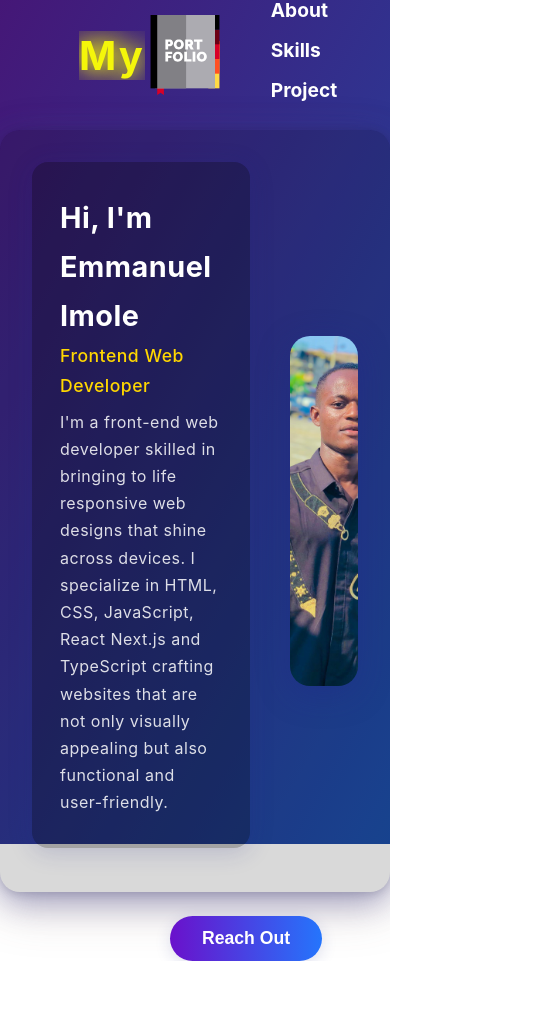
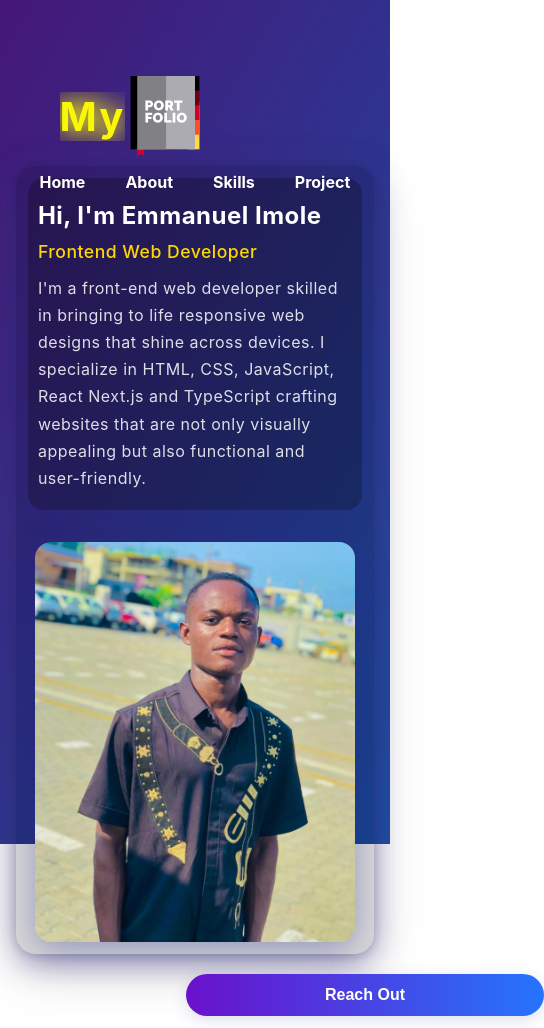
Before and after one commit to imoleayomi19/My-Portfolio, a Next.js app: page / in a window 390 px wide. Shown: the whole page, 544 px wide, since content can reach past the window. Before the commit the page ends 961 px from the top, so only its background shows below. Built offline with nearby package versions, Linux system fonts and the light colour scheme.

Commit message:
Implement responsive design for header, navigation, and home sections

```diff
--- a/src/app/global.css
+++ b/src/app/global.css
@@ -223,3 +223,195 @@ body {
 .home {
   margin-top: 100px;
 }
+
+@media (max-width: 768px) {
+  .header {
+    flex-direction: column;
+    align-items: flex-start;
+    padding: 16px 5%;
+    height: auto;
+  }
+
+  .header > div {
+    margin-top: 0;
+    margin-left: 0;
+    width: 100%;
+    justify-content: flex-start;
+  }
+
+  .portfolio-icon {
+    width: 48px;
+    height: 48px;
+    margin-right: 10px;
+  }
+
+  .nav {
+    font-size: 1rem;
+    margin: 0 0.5rem;
+    padding: 6px 12px;
+  }
+
+  .home-row,
+  .content {
+    flex-direction: column;
+    align-items: center;
+    gap: 20px;
+    max-width: 98vw;
+    padding: 12px;
+    margin: 24px auto 0 auto;
+  }
+
+  .home-image {
+    width: 90vw;
+    max-width: 320px;
+    height: auto;
+    margin-left: 0;
+  }
+
+  .home-image img {
+    width: 100%;
+    height: auto;
+    border-radius: 16px;
+  }
+
+  .home-btn {
+    width: 100%;
+    min-width: 0;
+    margin-top: 20px;
+    align-self: center;
+    font-size: 1rem;
+    padding: 12px 0;
+  }
+
+  .home-text {
+    padding: 18px 10px;
+    font-size: 1rem;
+  }
+}@media (max-width: 768px) {
+  .header {
+    flex-direction: column;
+    align-items: flex-start;
+    padding: 16px 5%;
+    height: auto;
+  }
+
+  .header > div {
+    margin-top: 0;
+    margin-left: 0;
+    width: 100%;
+    justify-content: flex-start;
+  }
+
+  .portfolio-icon {
+    width: 48px;
+    height: 48px;
+    margin-right: 10px;
+  }
+
+  .nav {
+    font-size: 1rem;
+    margin: 0 0.5rem;
+    padding: 6px 12px;
+  }
+
+  .home-row,
+  .content {
+    flex-direction: column;
+    align-items: center;
+    gap: 20px;
+    max-width: 98vw;
+    padding: 12px;
+    margin: 24px auto 0 auto;
+  }
+
+  .home-image {
+    width: 90vw;
+    max-width: 320px;
+    height: auto;
+    margin-left: 0;
+  }
+
+  .home-image img {
+    width: 100%;
+    height: auto;
+    border-radius: 16px;
+  }
+
+  .home-btn {
+    width: 100%;
+    min-width: 0;
+    margin-top: 20px;
+    align-self: center;
+    font-size: 1rem;
+    padding: 12px 0;
+  }
+
+  .home-text {
+    padding: 18px 10px;
+    font-size: 1rem;
+  }
+
+}@media (max-width: 768px) {
+  .header {
+    flex-direction: column;
+    align-items: flex-start;
+    padding: 16px 5%;
+    height: auto;
+  }
+
+  .header > div {
+    margin-top: 0;
+    margin-left: 0;
+    width: 100%;
+    justify-content: flex-start;
+  }
+
+  .portfolio-icon {
+    width: 48px;
+    height: 48px;
+    margin-right: 10px;
+  }
+
+  .nav {
+    font-size: 1rem;
+    margin: 0 0.5rem;
+    padding: 6px 12px;
+  }
+
+  .home-row,
+  .content {
+    flex-direction: column;
+    align-items: center;
+    gap: 20px;
+    max-width: 98vw;
+    padding: 12px;
+    margin: 24px auto 0 auto;
+  }
+
+  .home-image {
+    width: 90vw;
+    max-width: 320px;
+    height: auto;
+    margin-left: 0;
+  }
+
+  .home-image img {
+    width: 100%;
+    height: auto;
+    border-radius: 16px;
+  }
+
+  .home-btn {
+    width: 100%;
+    min-width: 0;
+    margin-top: 20px;
+    align-self: center;
+    font-size: 1rem;
+    padding: 12px 0;
+  }
+
+  .home-text {
+    padding: 18px 10px;
+    font-size: 1rem;
+  }
+}
```
